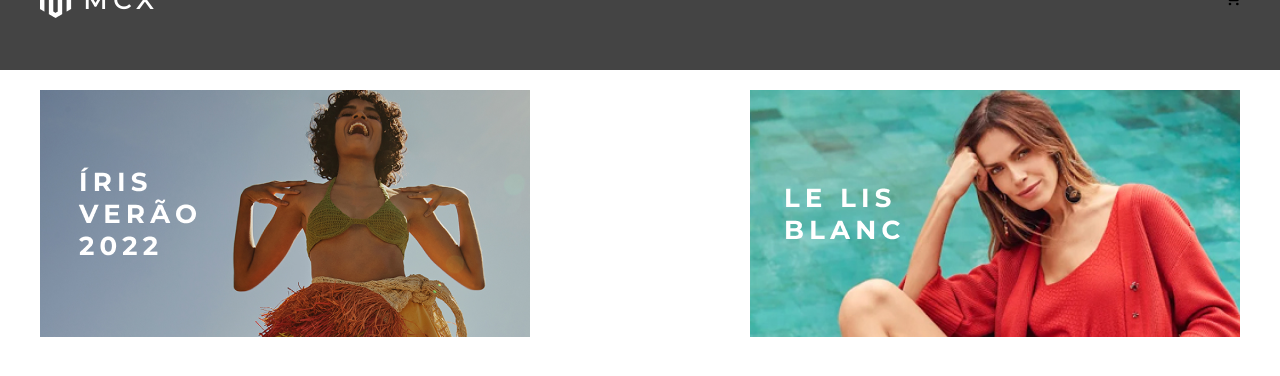
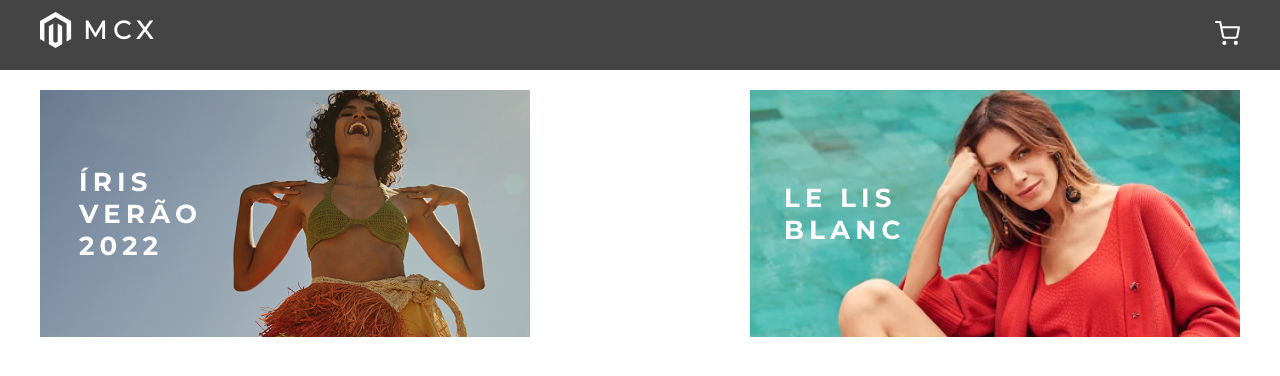
Before and after one commit to tiagobalsas/icomm-ecomerce, a React (Vite) app in the folder ecomerce-platform/: page / in a window 1280 px wide. Shown: the top 376 px of the page. Built offline with nearby package versions, Linux system fonts and the light colour scheme.

Commit message:
fix(position):logo and icon

```diff
--- a/ecomerce-platform/src/components/Header/index.jsx
+++ b/ecomerce-platform/src/components/Header/index.jsx
@@ -13,7 +13,7 @@
           <h4 className='title'>MCX</h4>
         </div>
         <div>
-          <FiShoppingCart />
+          <FiShoppingCart size={25} className='shoppingCart' />
         </div>
       </div>
     </nav>
--- a/ecomerce-platform/src/components/Header/style.css
+++ b/ecomerce-platform/src/components/Header/style.css
@@ -19,6 +19,7 @@
 }
 
 .logobox {
+  margin-top: 60px;
   display: flex;
   align-items: center;
 }
@@ -30,3 +31,9 @@
   letter-spacing: 6px;
   margin-left: 11px;
 }
+
+.shoppingCart {
+  color: #ffffff;
+  position: relative;
+  top: 35px;
+}
```
